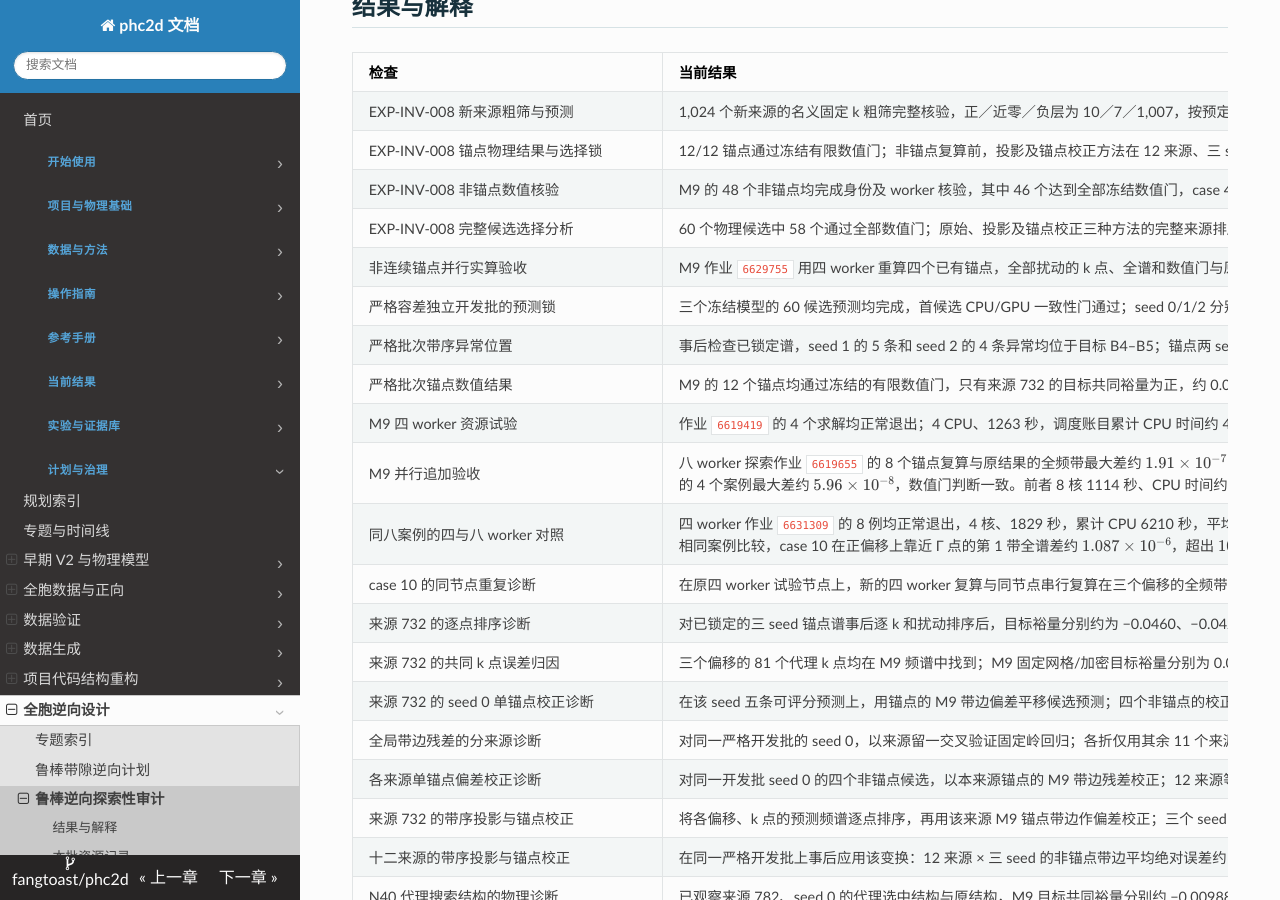
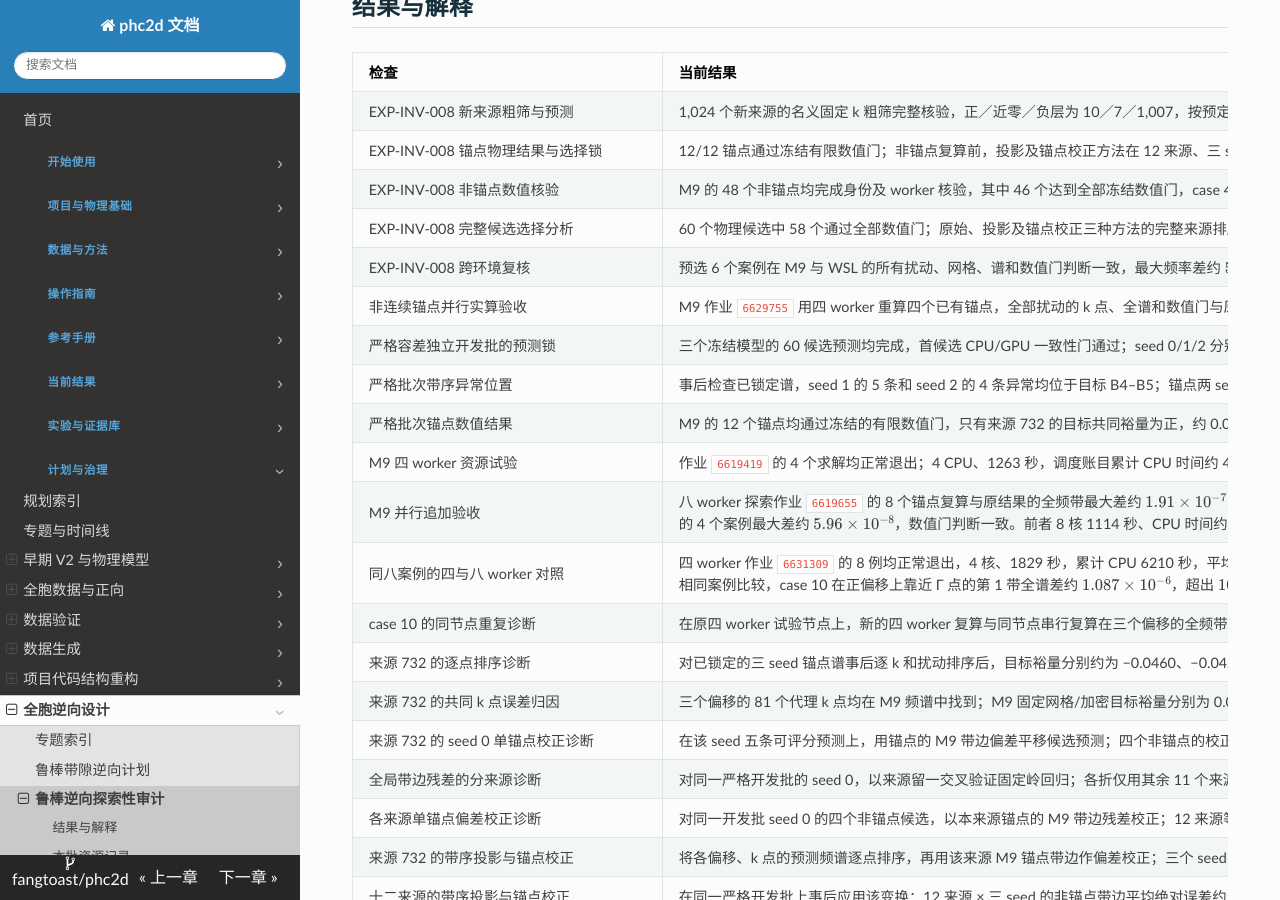
Before and after one commit to fangtoast/phc2d, an MkDocs documentation site: the page built from docs/results/inverse/鲁棒带隙逆向可用性审计.md, in a window 1280 px wide and 900 px high, scrolled down 321 px. Built offline with MkDocs 1.6.1, drawn with Linux system fonts in a browser that asks for light colours.

Commit message:
Record inverse cross-environment development outcome

```diff
--- a/docs/results/inverse/鲁棒带隙逆向可用性审计.md
+++ b/docs/results/inverse/鲁棒带隙逆向可用性审计.md
@@ -38,8 +38,9 @@ source_artifacts:
 |---|---|---|
 | EXP-INV-008 新来源粗筛与预测 | 1,024 个新来源的名义固定 k 粗筛完整核验，正／近零／负层为 10／7／1,007，按预定规则各选 4 个并重建 60 候选。三个 GL seed 的预测已锁定：原始 seed 0 有 7 条带序异常，seed 1/2 无异常；逐点投影后的三组各 60 条可评分。[粗筛审计](../../../runs/20261101/EXP-INV-008_202611011652/coarse_screen/collection_audit.json) · [预测锁](../../../runs/20261101/EXP-INV-008_202611011652/prediction_lock.json) | 这是新的条件开发批：粗筛仅限名义固定 k 网格，投影是单独的方法输出，不改变原始异常。完整物理结果及 WSL 对照见下。 |
 | EXP-INV-008 锚点物理结果与选择锁 | 12/12 锚点通过冻结有限数值门；非锚点复算前，投影及锚点校正方法在 12 来源、三 seed 均完成候选选择，原始方法按共同规则有 2 个来源不可评分。[锚点审计](../../../runs/20261101/EXP-INV-008_202611011652/anchors/complete_audit.json) · [选择复核](../../../runs/20261101/EXP-INV-008_202611011652/anchor_choice_audit.json) | 原始异常未被投影覆盖；仅锚点通过不代表选中结构达到目标。 |
-| EXP-INV-008 非锚点数值核验 | M9 的 48 个非锚点均完成身份及 worker 核验，其中 46 个达到全部冻结数值门，case 44 和 57 分别有两个、一个扰动未通过分辨率稳定门；两例各扰动的带边加密稳定门均通过。12 分片共分配约 12.31 CPU 核时，每 worker RSS 峰值约 331–367 MiB。[完整核验](../../../runs/20261101/EXP-INV-008_202611011652/nonanchors/complete_audit.json) | 该批不满足全部候选数值门；失败保留，预选六例 WSL 对照进行中。数值门不是连续 BZ 的数学认证。 |
-| EXP-INV-008 完整候选选择分析 | 60 个物理候选中 58 个通过全部数值门；原始、投影及锚点校正三种方法的完整来源排序汇总均不可用。投影与校正方法均有两个来源组未通过数值门；原始方法另受共同可评分性限制。[分析证据](../../../runs/20261101/EXP-INV-008_202611011652/physical_variant_evaluation.json) | 不以可用子集冒充预注册完整来源统计；WSL 对照进行中，本结果不证明方法收益或改变原 P2 失败记录。 |
+| EXP-INV-008 非锚点数值核验 | M9 的 48 个非锚点均完成身份及 worker 核验，其中 46 个达到全部冻结数值门，case 44 和 57 分别有两个、一个扰动未通过分辨率稳定门；两例各扰动的带边加密稳定门均通过。12 分片共分配约 12.31 CPU 核时，每 worker RSS 峰值约 331–367 MiB。[完整核验](../../../runs/20261101/EXP-INV-008_202611011652/nonanchors/complete_audit.json) | 该批不满足全部候选数值门；失败保留。数值门不是连续 BZ 的数学认证。 |
+| EXP-INV-008 完整候选选择分析 | 60 个物理候选中 58 个通过全部数值门；原始、投影及锚点校正三种方法的完整来源排序汇总均不可用。投影与校正方法均有两个来源组未通过数值门；原始方法另受共同可评分性限制。[分析证据](../../../runs/20261101/EXP-INV-008_202611011652/physical_variant_evaluation.json) | 不以可用子集冒充预注册完整来源统计，本结果不证明方法收益或改变原 P2 失败记录。 |
+| EXP-INV-008 跨环境复核 | 预选 6 个案例在 M9 与 WSL 的所有扰动、网格、谱和数值门判断一致，最大频率差约 $5.96\times10^{-8}$。[复核](../../../runs/20261101/EXP-INV-008_202611011652/wsl_crosscheck_comparison.json) · [条件判定](../../../runs/20261101/EXP-INV-008_202611011652/development_decision.json) | 六例有限网格通过不消除两个分辨率门失败；条件开发统计判定 unavailable，P2 未获得通过证据。 |
 | 非连续锚点并行实算验收 | M9 作业 `6629755` 用四 worker 重算四个已有锚点，全部扰动的 k 点、全谱和数值门与原记录一致，最大频率差约 $2.07\times10^{-7}$；单 worker 最大 RSS 约 336–339 MiB，平均 CPU 利用率约 76.5%。[验收证据](../../../runs/20261101/EXP-INV-007_preflight_202611011445/sparse_anchor_pilot/audit.json) | 四例旧结构、单节点的工程验收；作业账目峰值包含环境准备，cgroup 峰值未知。新结构的内存和物理数值门仍须分别检查，不能据此认定历史全谱超差问题已解决。 |
 | 严格容差独立开发批的预测锁 | 三个冻结模型的 60 候选预测均完成，首候选 CPU/GPU 一致性门通过；seed 0/1/2 分别有 0/5/4 条带序异常。来源 732 的锚点在 seed 1 和 2 均异常，无法按冻结合同评分 | 已不能满足该批预注册的 12 来源全部可评分条件，不能通过替换样本或放宽门槛改变判断。三 seed 共用同一来源；该批最终物理数值门和跨环境检查另见下方完整物理行。 |
 | 严格批次带序异常位置 | 事后检查已锁定谱，seed 1 的 5 条和 seed 2 的 4 条异常均位于目标 B4–B5；锚点两 seed 的最小相邻频差分别约为 −0.00768 和 −0.000229 | 这是同一来源的代理谱诊断，不是独立结构样本或物理结果；不能仅把非目标频带异常排除后恢复评分。下一轮需独立评估带序问题的修复及其对目标带边误差的影响 |
```
Also changed, not shown: PROJECT_MAP.md (+1 -1 lines), experiments/research/EXP-INV-008-投影校正独立开发.md (+1 -1 lines).
